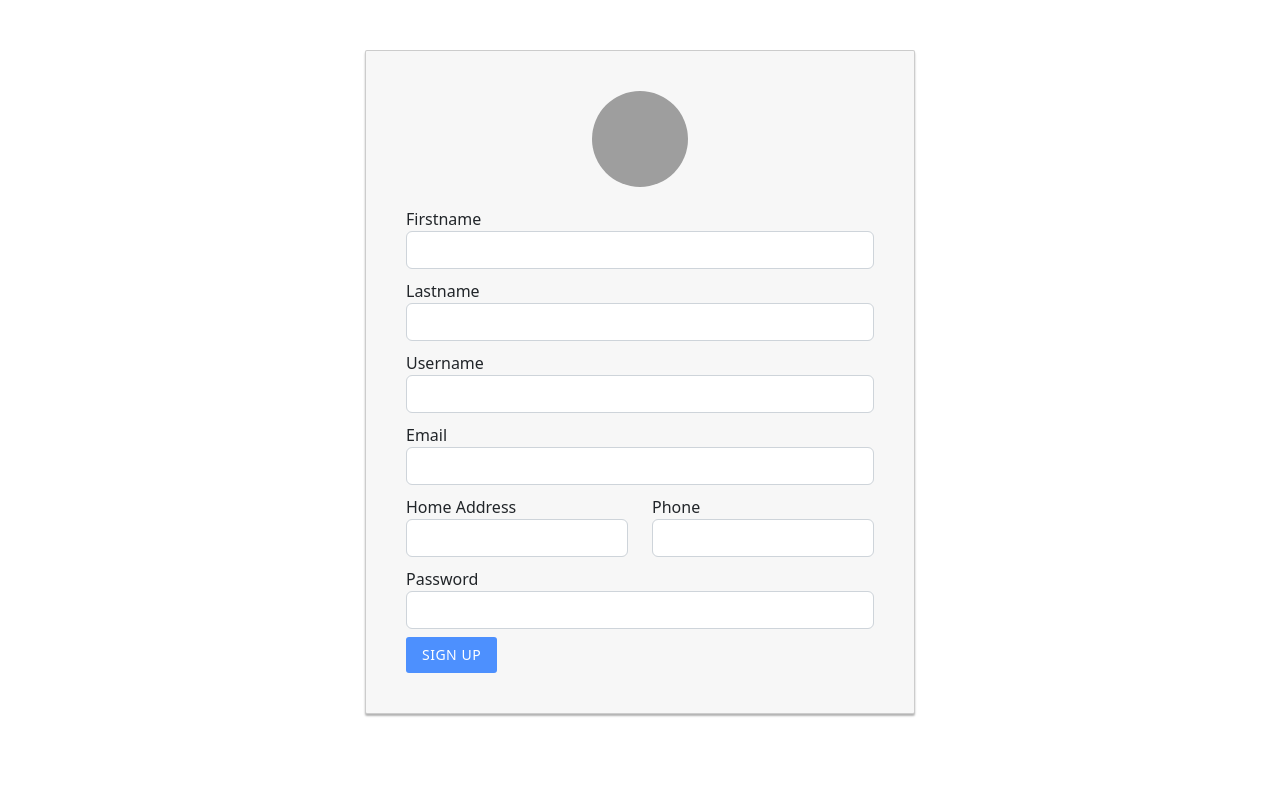
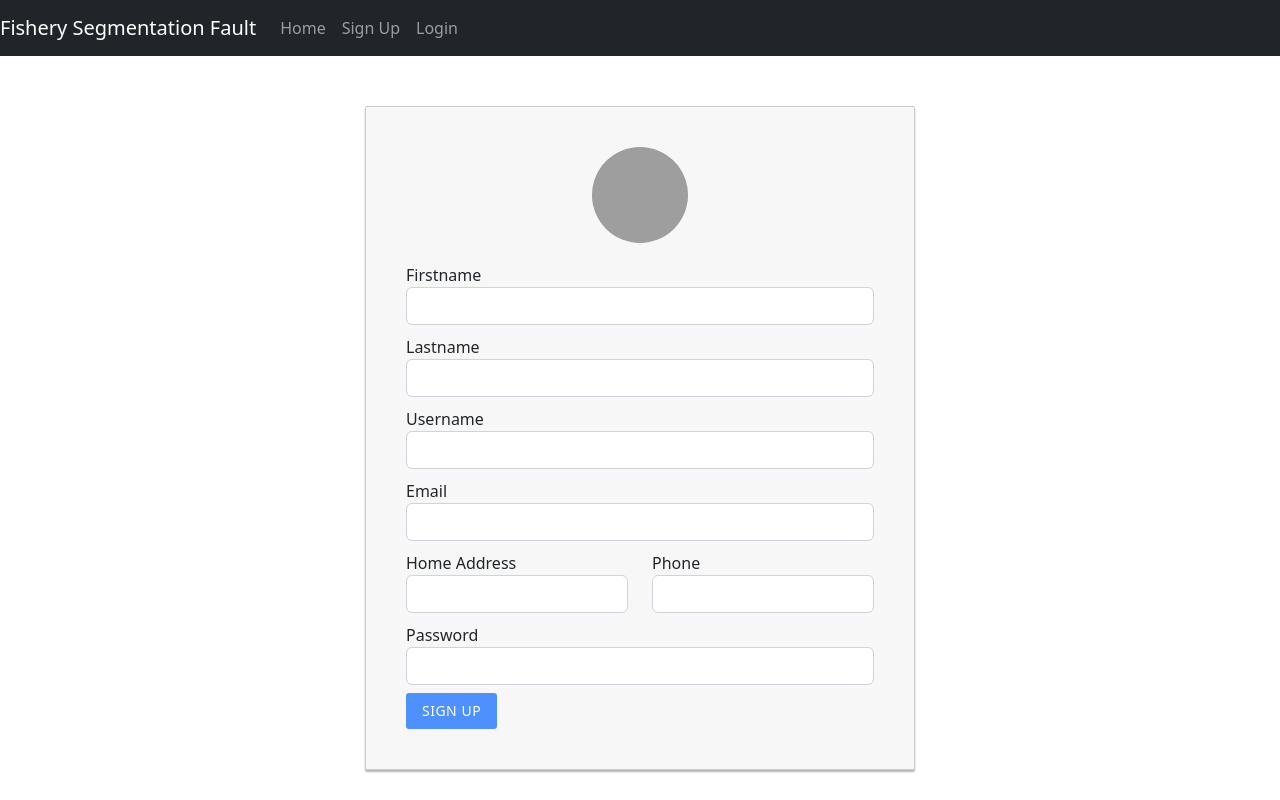
Before and after one commit to firepenguindisopanda/fishery-ui, an Angular app: page /register in a window 1280 px wide. Built offline with nearby package versions, Linux system fonts and the light colour scheme; grey boxes are pictures that could not be loaded.

Commit message:
Updated: with navbar html

```diff
--- a/src/app/app.component.html
+++ b/src/app/app.component.html
@@ -1,2 +1,40 @@
+<div id="app">
+    <nav class="navbar navbar-expand navbar-dark bg-dark">
+        <a href="#" class="navbar-brand">{{ title }}</a>
+        <ul class="navbar-nav mr-auto" routerLinkActive="active">
+            <li class="nav-item">
+                <a href="/home" class="nav-link" routerLink="home">Home </a>
+            </li>
+            <li class="nav-item" *ngIf="showAdminBoard">
+                <a href="/admin" class="nav-link" routerLink="admin">Admin Board</a>
+            </li>
+            <li class="nav-item" *ngIf="showModeratorBoard">
+                <a href="/mod" class="nav-link" routerLink="mod">Moderator Board</a>
+            </li>
+            <li class="nav-item">
+                <a href="/user" class="nav-link" *ngIf="isLoggedIn" routerLink="user">User</a>
+            </li>
+        </ul>
 
-<router-outlet></router-outlet>
+        <ul class="navbar-nav ml-auto" *ngIf="!isLoggedIn">
+            <li class="nav-item">
+                <a href="/register" class="nav-link" routerLink="register">Sign Up</a>
+            </li>
+            <li class="nav-item">
+                <a href="/login" class="nav-link" routerLink="login">Login</a>
+            </li>
+        </ul>
+
+        <ul class="navbar-nav ml-auto" *ngIf="isLoggedIn">
+            <li class="nav-item">
+                <a href="/profile" class="nav-link" routerLink="profile">{{ username }}</a>
+            </li>
+            <li class="nav-item">
+                <a href class="nav-link" (click)="logout()">LogOut</a>
+            </li>
+        </ul>
+    </nav>
+    <div class="container">
+        <router-outlet></router-outlet>
+    </div>
+</div>
```
